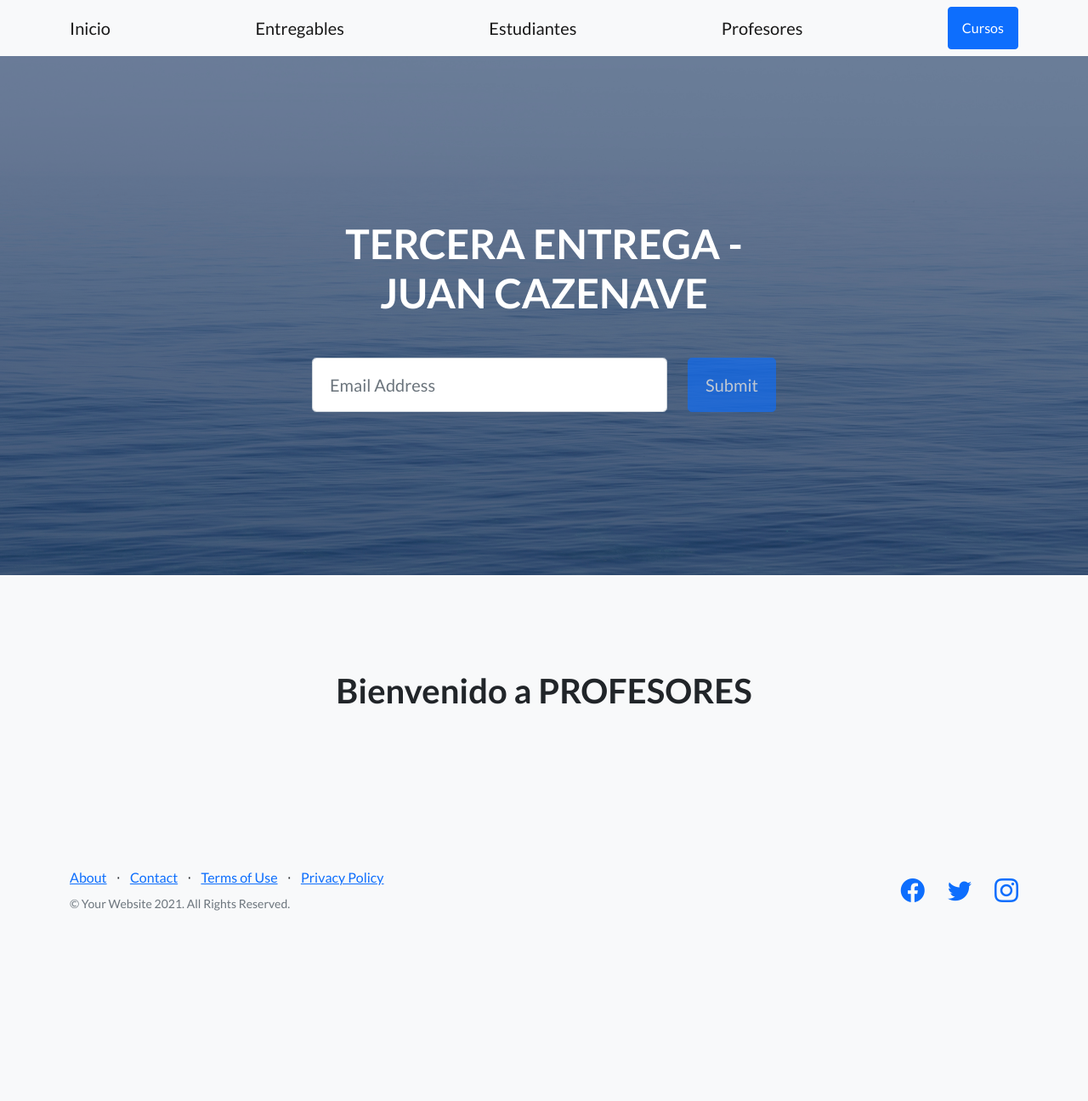
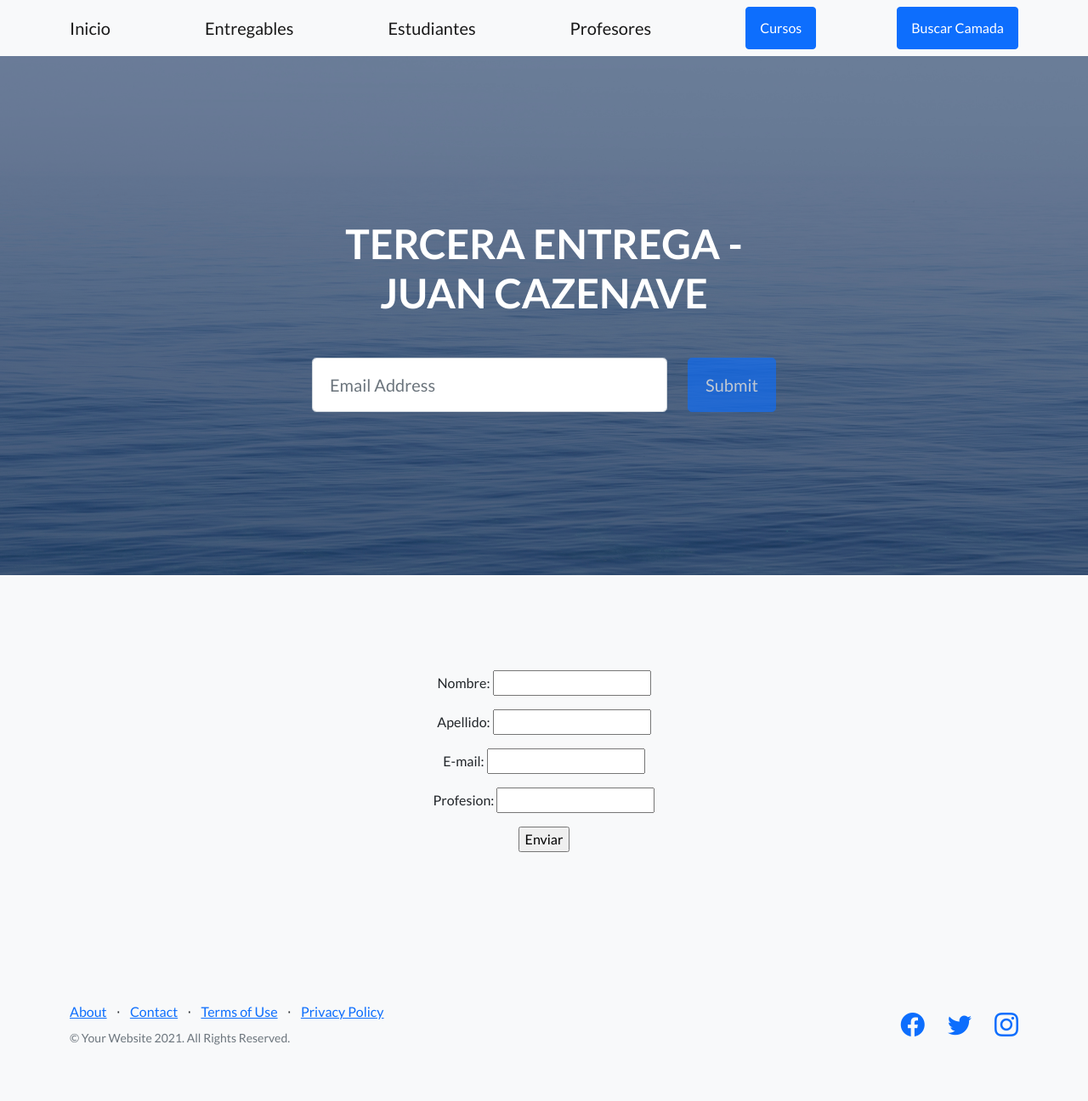
Before and after one commit to juancazenave/tercera_entrega, a Django app: page /appproyecto3/profesores/ in a window 1280 px wide. Shown: the whole page at 85% size. Before the commit the page ends 1072 px from the top, so only its background shows below. Run offline with Django 4.2, Linux system fonts and the light colour scheme; some libraries are stand-ins or nearby versions.

Commit message:
15022023 ultimos cambios

```diff
--- a/AppProyecto3/templates/AppProyecto3/curso-formulario.html
+++ b/AppProyecto3/templates/AppProyecto3/curso-formulario.html
@@ -9,11 +9,12 @@ Formulario - Agregar Curso
     <div class="container">
         <div class="row">
             <div class="col-lg-12">
-                <form action="{% url 'curso-formulario' %}" method="post"></form>
+                <form action="{% url 'curso-formulario' %}" method="POST">
                 {% csrf_token %}
                     <p>Curso: <input type="text" name="curso"></p>
                     <p>Camada: <input type="number" name="camada"></p>
                     <input type="submit" value="Enviar">
+                </form>
             </div>
         </div>
     </div>
--- a/AppProyecto3/templates/AppProyecto3/padre.html
+++ b/AppProyecto3/templates/AppProyecto3/padre.html
@@ -25,6 +25,7 @@
                 <a class="navbar-brand" href="{% url 'estudiantes' %}">Estudiantes</a>
                 <a class="navbar-brand" href="{% url 'profesores' %}">Profesores</a>
                 <a class="btn btn-primary" href="{% url 'cursos' %}">Cursos</a>
+                <a class="btn btn-primary" href="{% url 'buscar-camada' %}">Buscar Camada</a>
             </div>
         </nav>
         <!-- Masthead-->
@@ -79,6 +80,10 @@
         {% block contenido %}
 
         {% endblock contenido %}
+
+        {% block contenido2 %}
+
+        {% endblock contenido2 %}
         <!-- Footer-->
         <footer class="footer bg-light">
             <div class="container">
--- a/AppProyecto3/templates/AppProyecto3/profesores.html
+++ b/AppProyecto3/templates/AppProyecto3/profesores.html
@@ -1,7 +1,7 @@
 {% extends 'AppProyecto3/padre.html' %}
 
 {% block titulo %}
-Pagina PROFESORES
+PAGINA PROFESORES
 {% endblock titulo %}
 
 {% block contenido %}
@@ -9,7 +9,14 @@ Pagina PROFESORES
     <div class="container">
         <div class="row">
             <div class="col-lg-12">
-                <h1>Bienvenido a PROFESORES</h1>
+                <form action="{% url 'profesores' %}" method="POST">
+                {% csrf_token %}
+                    <p>Nombre: <input type="text" name="nombre"></p>
+                    <p>Apellido: <input type="text" name="apellido"></p>
+                    <p>E-mail: <input type="text" name="email"></p>
+                    <p>Profesion: <input type="text" name="profesion"></p>
+                    <input type="submit" value="Enviar">
+                </form>
             </div>
         </div>
     </div>
--- a/AppProyecto3/urls.py
+++ b/AppProyecto3/urls.py
@@ -1,6 +1,6 @@
 from django.urls import path
 
-from AppProyecto3.views import inicio, profesores, estudiantes, cursos, entregables, padre, curso_formulario
+from AppProyecto3.views import *
 
 urlpatterns = [
     path('', padre, name='padre'),
@@ -9,6 +9,8 @@ urlpatterns = [
     path('estudiantes/', estudiantes, name='estudiantes'),
     path('cursos/', cursos, name='cursos'),
     path('entregables/', entregables, name='entregables'),
-    path('curso-formulario/', curso_formulario, name='curso-formulario')
+    path('curso-formulario/', curso_formulario, name='curso-formulario'),
+    path('buscar-camada/', buscar_camada, name='buscar-camada'),
+    path('buscar/', buscar, name='buscar')
 
 ]
--- a/AppProyecto3/views.py
+++ b/AppProyecto3/views.py
@@ -1,7 +1,7 @@
-from django.shortcuts import render
+from django.shortcuts import render, redirect
 from django.http import HttpResponse
 
-from AppProyecto3.models import Curso
+from AppProyecto3.models import *
 
 # Create your views here.
 # def curso(request):
@@ -17,15 +17,33 @@ def inicio(request):
     return render(request, "AppProyecto3/inicio.html")
 
 def cursos(request):
+
+    if request.method == 'POST':
+        nuevo_curso = Curso(nombre=request.POST['curso'], camada=request.POST['camada'])
+        nuevo_curso.save()
+        return render(request, "AppProyecto3/inicio.html")
+
     return render(request, "AppProyecto3/cursos.html")
 
 def entregables(request):
     return render(request, "AppProyecto3/entregables.html")
 
 def estudiantes(request):
+
+    if request.method == 'POST':
+        nuevo_est = Estudiante(nombre=request.POST['nombre'], apellido=request.POST['apellido'], email=request.POST['email'])
+        nuevo_est.save()
+        return render(request, "AppProyecto3/inicio.html")
+
     return render(request, "AppProyecto3/estudiantes.html")
 
 def profesores(request):
+
+    if request.method == 'POST':
+        nuevo_est = Profesor(nombre=request.POST['nombre'], apellido=request.POST['apellido'], email=request.POST['email'], profesion=request.POST['profesion'])
+        nuevo_est.save()
+        return render(request, "AppProyecto3/inicio.html")
+
     return render(request, "AppProyecto3/profesores.html")
 
 def curso_formulario(request):
@@ -36,3 +54,10 @@ def curso_formulario(request):
         return render(request, "AppProyecto3/inicio.html")
 
     return render(request, "AppProyecto3/curso-formulario.html")
+
+def buscar_camada(request):
+    return render(request, "AppProyecto3/buscar-camada.html")
+
+def buscar(request):
+    respuesta = f'El numero de camada: {request.GET["camada"]} existe'
+    return HttpResponse(respuesta)
```
Also changed, not shown: AppProyecto3/templates/AppProyecto3/buscar-camada.html (added, +13 -0 lines), AppProyecto3/templates/AppProyecto3/cursos.html (+10 -1 lines), AppProyecto3/templates/AppProyecto3/estudiantes.html (+8 -2 lines).
